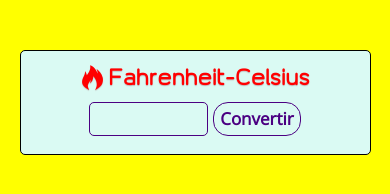
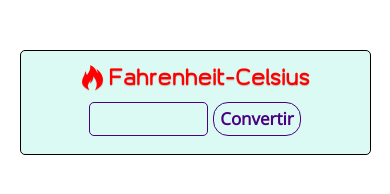
Before and after one commit to HarDevKoder/Temperatura, a plain HTML site: page index.html in a window 390 px wide. Drawn offline with Linux system fonts and the light colour scheme.

Commit message:
Cierre del proyecto

```diff
--- a/css/style.css
+++ b/css/style.css
@@ -16,7 +16,7 @@ html {
   margin: 50px auto;
   display: grid;
   place-items: center;
-  background-color:rgb(218, 250, 243);
+  background-color: rgb(218, 250, 243);
   border-radius: 5px;
   padding: 10px;
 }
@@ -42,7 +42,7 @@ html {
   margin-bottom: 8px;
 }
 
- .valorTemp {
+.valorTemp {
   border: 1px solid indigo;
   outline: none;
   width: 7em;
@@ -59,18 +59,18 @@ html {
   -webkit-appearance: none;
 }
 
-.btnConvertir{
+.btnConvertir {
   border: 1px solid indigo;
   font-size: 1.7em;
   font-weight: bold;
-  color:indigo;
+  color: indigo;
   padding: 6px;
   border-radius: 15px;
   cursor: pointer;
   background-color: transparent;
 }
 
-.resultados{
+.resultados {
   width: 82%;
   padding: 10px;
   text-align: center;
@@ -82,19 +82,7 @@ html {
 
 /* Tamaño Mobile */
 @media (max-width: 479px) {
-  body{
-    background-color: yellow;
+  .container {
+    width: 90%;
   }
-
-  .container {
-    /* border: 1px solid black; */
-    width: 90%;
-    /* margin: 50px auto; */
-    /* display: grid; */
-    /* place-items: center; */
-    /* background-color:rgb(218, 250, 243); */
-    /* border-radius: 5px; */
-    /* padding: 10px; */
-  }
-
 }
```
